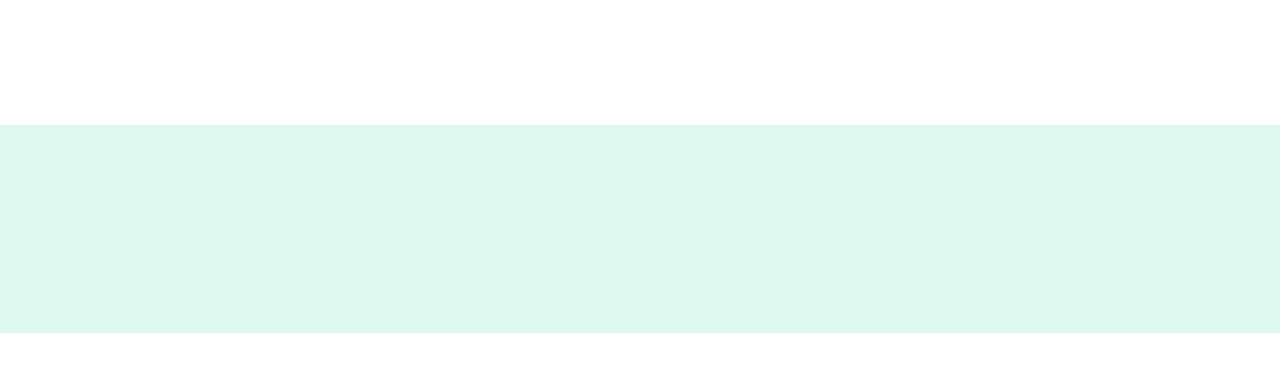
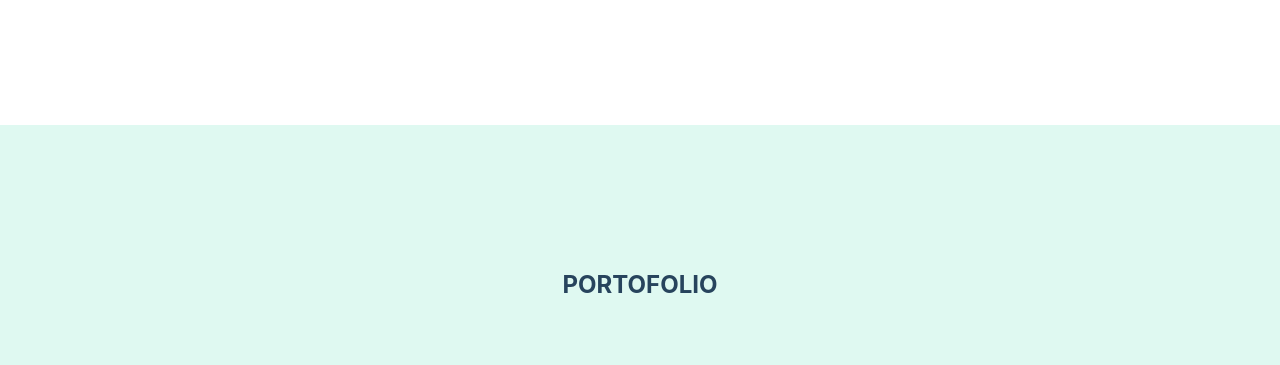
Before and after one commit to Naufal-Ghani22/PORTOFOLIO-TAILWINDCSS, a website: page index.html in a window 1280 px wide. Shown: the part 1203-1568 px from the top of the page. Before the commit the page ends 1536 px from the top, so only its background shows below. Drawn offline with Linux system fonts and the light colour scheme.

Commit message:
lanjut portof

```diff
--- a/index.html
+++ b/index.html
@@ -109,7 +109,13 @@
 
 <!-- PORTOFOLIO SECTION -->
 <section id="portofolio" class="pt-36 pb-16 bg-background">
-
+    <div class="container">
+        <div class="w-full px-4">
+            <div class="max-w-xl mx-auto text-center mb-16">
+                <h4 class="font-bold uppercase text-second text-2xl -mb-16">PORTOFOLIO</h4>
+            </div>
+        </div>
+    </div>
 </section>
 <!-- END PORTOFOLIO SECTION -->
 
```
Also changed, not shown: src/output.css.
